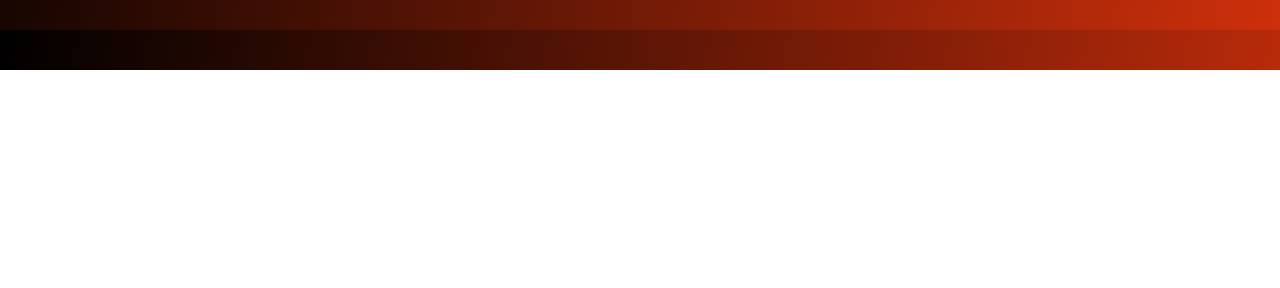
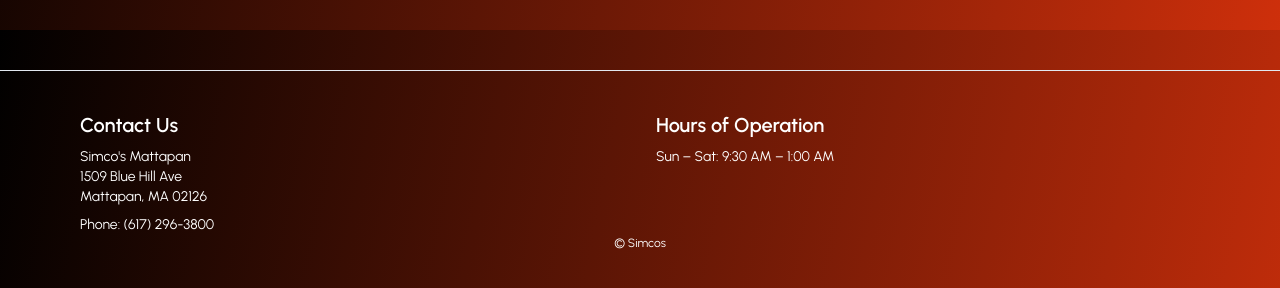
Before and after one commit to IgorTheFixer/simcos-draft, a Next.js app: page / in a window 1280 px wide. Shown: the part 770-1058 px from the top of the page. Before the commit the page ends 840 px from the top, so only its background shows below. Built offline with nearby package versions, Linux system fonts and the light colour scheme.

Commit message:
rough draft

```diff
--- a/app/(routes)/(home)/page.tsx
+++ b/app/(routes)/(home)/page.tsx
@@ -13,6 +13,8 @@
 import Navbar  from "@/components/Navbar"
 import Link from "next/link";
 import useDeliveryModal from "@/hooks/useDeliveryModal";
+
+import Footer from '@/components/Footer';
 
 // export const revalidate = 0;
 
@@ -89,6 +91,7 @@
           </div>
         </div>
       </div>
+      <Footer />
     </Container>
   )
 };
--- a/app/(routes)/cart/page.tsx
+++ b/app/(routes)/cart/page.tsx
@@ -3,6 +3,7 @@
 import { useEffect, useState } from 'react';
 
 import Container from '@/components/ui/Container';
+import Footer from '@/components/Footer';
 import useCart from '@/hooks/useCart';
 
 import Summary from './components/Summary'
@@ -40,6 +41,7 @@
             <Summary />
           </div>
         </div>
+        <Footer />
       </Container>
     </div>
   )
--- a/app/(routes)/checkout/page.tsx
+++ b/app/(routes)/checkout/page.tsx
@@ -20,6 +20,8 @@
 import useCart from "@/hooks/useCart";
 import { toast } from "react-hot-toast";
 import { useRouter } from 'next/navigation';
+
+import Footer from "@/components/Footer";
 
 
 const FormSchema = z.object({
@@ -209,6 +211,7 @@
       >
         <CreditCard />
       </PaymentForm>
+      <Footer />
     </Container>
   );
 }
--- a/app/(routes)/menu/layout.tsx
+++ b/app/(routes)/menu/layout.tsx
@@ -1,4 +1,5 @@
 import Header from "@/components/Header"
+import Footer from "@/components/Footer"
 
 const MenuLayout = ({children} :{ children: React.ReactNode}) =>{
   return (
@@ -10,7 +11,8 @@
       bg-white
       ">
       <Header />
-      {children}
+        {children}
+      <Footer />
     </div>
   )
 }
--- a/components/Footer.tsx
+++ b/components/Footer.tsx
@@ -1,8 +1,35 @@
+'use client'
+import { usePathname } from 'next/navigation';
+import clsx from 'clsx';
+
 const Footer = () => {
+  const pathname = usePathname();
+  const isHomePage = pathname === '/';
+
   return (
-    <footer className="bg-white border-t">
+    <footer className={clsx('border-t', isHomePage ? 'text-white' : 'text-black')}>
       <div className="mx-auto py-10">
-        <p className="text-center text-xs text-black">
+      <div className="max-w-6xl mx-auto px-4 grid grid-cols-1 sm:grid-cols-2 md:grid-cols-2 gap-8">
+        {/* Contact Info */}
+        <div>
+          <h3 className="text-xl font-semibold mb-2">Contact Us</h3>
+          <p className="text-sm">Simco's Mattapan</p>
+          <p className="text-sm">1509 Blue Hill Ave</p>
+          <p className="text-sm"> Mattapan, MA 02126</p>
+          <p className="text-sm mt-2">Phone: (617) 296-3800</p>
+          {/* <p className="text-sm">Email: contact@cozyspoon.com</p> */}
+        </div>
+
+        {/* Hours of Operation */}
+        <div>
+          <h3 className="text-xl font-semibold mb-2">Hours of Operation</h3>
+          <ul className="text-sm">
+            <li>Sun – Sat: 9:30 AM – 1:00 AM</li>
+          </ul>
+        </div>
+
+      </div>
+        <p className={clsx('text-center text-xs', isHomePage ? 'text-white' : 'text-black')}>
           &copy; Simcos
         </p>
       </div>
```
